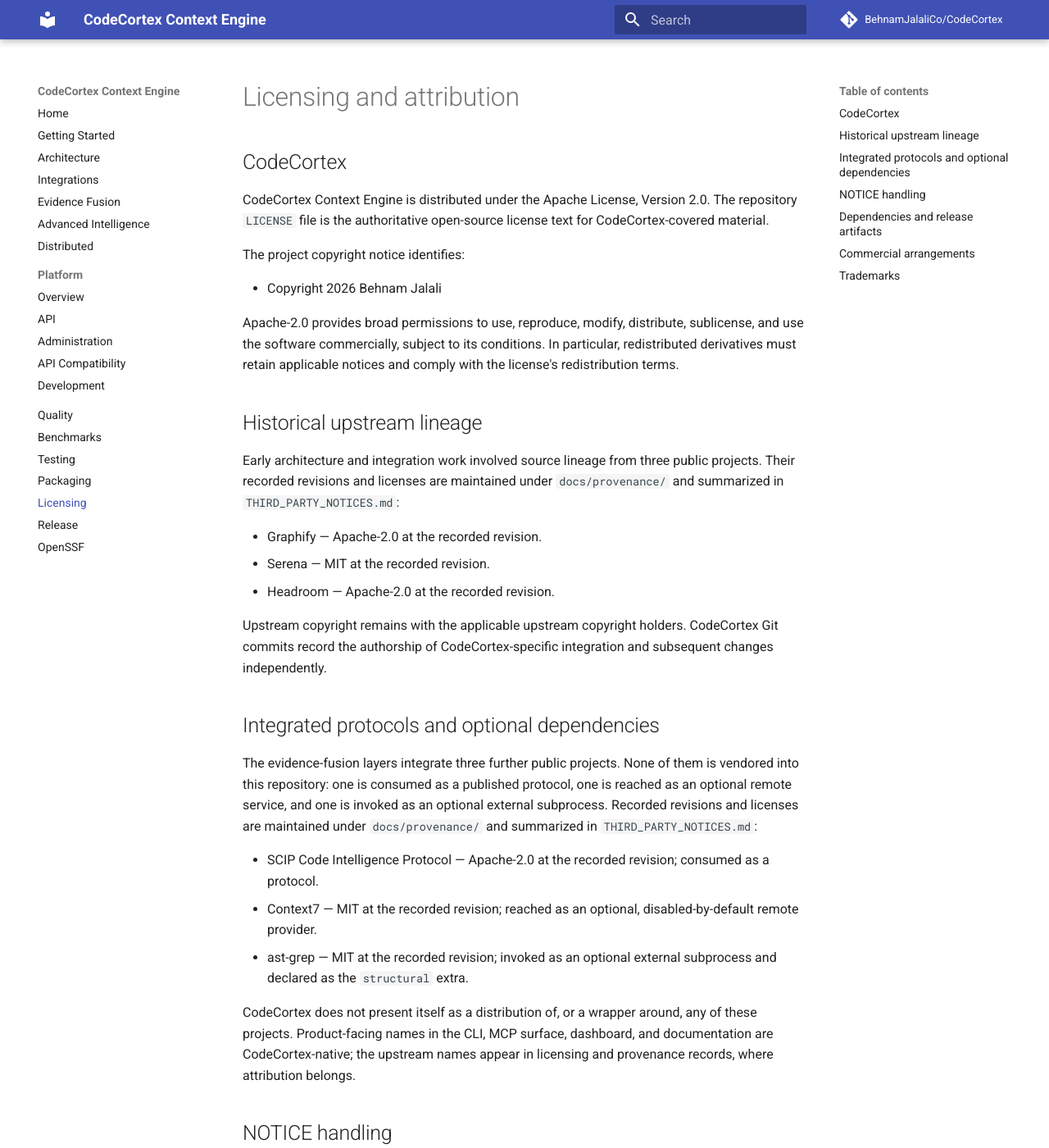
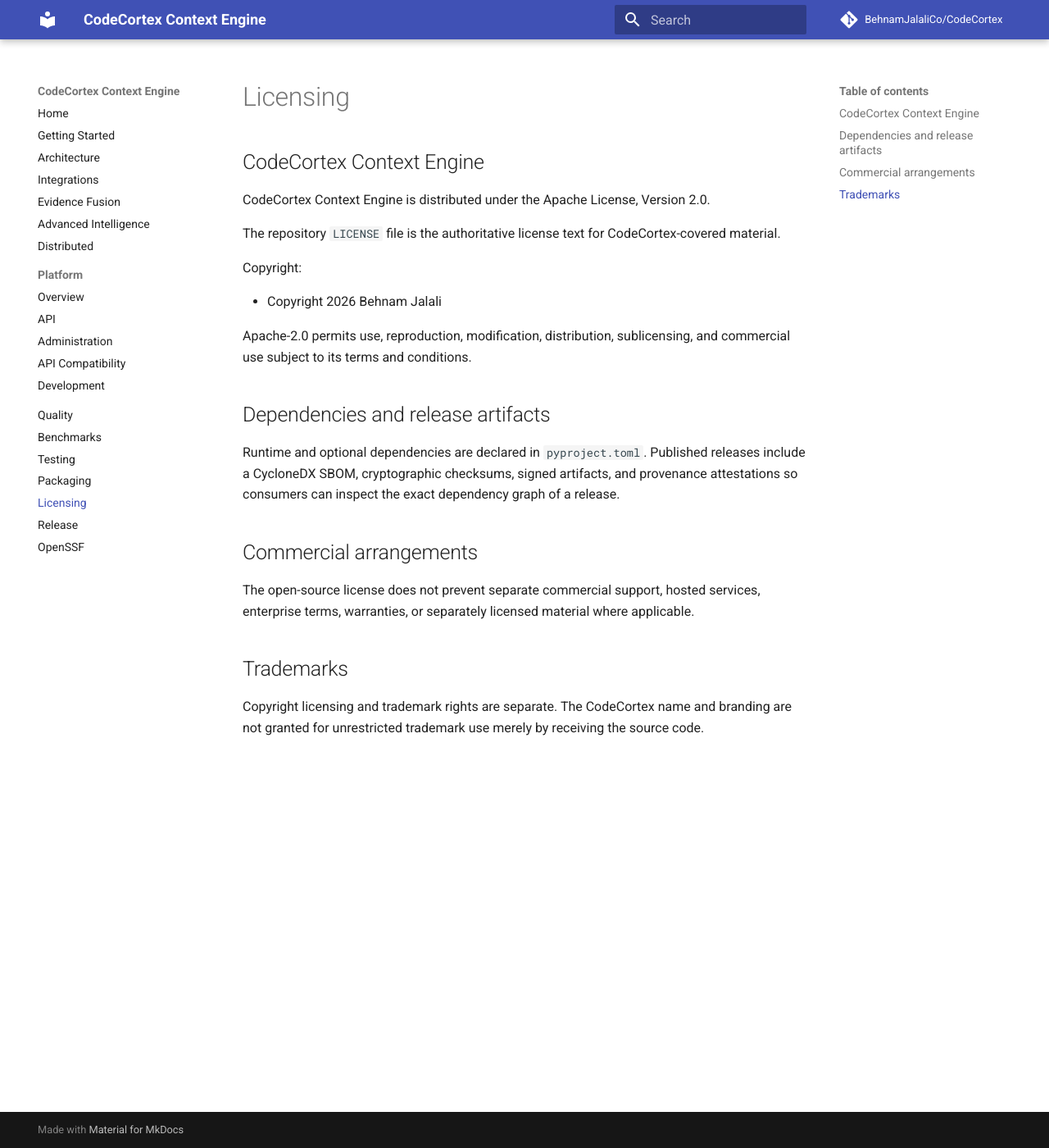
Before and after one commit to BehnamJalaliCo/CodeCortex, an MkDocs documentation site: the page built from docs/LICENSING.md, in a window 1280 px wide and 1400 px high. Shown: the whole window at 82% size. Built offline with MkDocs 1.6.1 and Material for MkDocs 9.7.7, drawn with Linux system fonts in a browser that asks for light colours; comment, search, counter and statistics services are not loaded; some of the changed text lies outside the part shown.

Commit message:
legal: simplify licensing to CodeCortex terms

```diff
--- a/docs/LICENSING.md
+++ b/docs/LICENSING.md
@@ -1,47 +1,25 @@
-# Licensing and attribution
+# Licensing
 
-## CodeCortex
+## CodeCortex Context Engine
 
-CodeCortex Context Engine is distributed under the Apache License, Version 2.0. The repository `LICENSE` file is the authoritative open-source license text for CodeCortex-covered material.
+CodeCortex Context Engine is distributed under the Apache License, Version 2.0.
 
-The project copyright notice identifies:
+The repository `LICENSE` file is the authoritative license text for CodeCortex-covered material.
+
+Copyright:
 
 - Copyright 2026 Behnam Jalali
 
-Apache-2.0 provides broad permissions to use, reproduce, modify, distribute, sublicense, and use the software commercially, subject to its conditions. In particular, redistributed derivatives must retain applicable notices and comply with the license's redistribution terms.
-
-## Historical upstream lineage
-
-Early architecture and integration work involved source lineage from three public projects. Their recorded revisions and licenses are maintained under `docs/provenance/` and summarized in `THIRD_PARTY_NOTICES.md`:
-
-- Graphify — Apache-2.0 at the recorded revision.
-- Serena — MIT at the recorded revision.
-- Headroom — Apache-2.0 at the recorded revision.
-
-Upstream copyright remains with the applicable upstream copyright holders. CodeCortex Git commits record the authorship of CodeCortex-specific integration and subsequent changes independently.
-
-## Integrated protocols and optional dependencies
-
-The evidence-fusion layers integrate three further public projects. None of them is vendored into this repository: one is consumed as a published protocol, one is reached as an optional remote service, and one is invoked as an optional external subprocess. Recorded revisions and licenses are maintained under `docs/provenance/` and summarized in `THIRD_PARTY_NOTICES.md`:
-
-- SCIP Code Intelligence Protocol — Apache-2.0 at the recorded revision; consumed as a protocol.
-- Context7 — MIT at the recorded revision; reached as an optional, disabled-by-default remote provider.
-- ast-grep — MIT at the recorded revision; invoked as an optional external subprocess and declared as the `structural` extra.
-
-CodeCortex does not present itself as a distribution of, or a wrapper around, any of these projects. Product-facing names in the CLI, MCP surface, dashboard, and documentation are CodeCortex-native; the upstream names appear in licensing and provenance records, where attribution belongs.
-
-## NOTICE handling
-
-The root `NOTICE` file includes CodeCortex's project notice and applicable upstream attribution. `THIRD_PARTY_NOTICES.md` preserves more detailed license and provenance context, including the Serena MIT text and upstream NOTICE information.
+Apache-2.0 permits use, reproduction, modification, distribution, sublicensing, and commercial use subject to its terms and conditions.
 
 ## Dependencies and release artifacts
 
-Python dependencies are declared in `pyproject.toml`. Every release pipeline run generates a CycloneDX SBOM and cryptographic checksums. Signed release artifacts and provenance attestations are intended to let downstream users identify exactly what was shipped and audit dependency licensing against the relevant versions.
+Runtime and optional dependencies are declared in `pyproject.toml`. Published releases include a CycloneDX SBOM, cryptographic checksums, signed artifacts, and provenance attestations so consumers can inspect the exact dependency graph of a release.
 
 ## Commercial arrangements
 
-Apache-2.0 does not prevent the copyright holder from offering separate commercial support, warranties, hosted services, enterprise terms, or separately licensed material for rights the provider is authorized to grant. Any separate commercial agreement is distinct from the rights already granted under Apache-2.0 for Apache-covered material.
+The open-source license does not prevent separate commercial support, hosted services, enterprise terms, warranties, or separately licensed material where applicable.
 
 ## Trademarks
 
-Open-source copyright licenses do not automatically grant broad trademark rights. Names and marks belonging to third parties remain the property of their respective owners. Attribution in CodeCortex documentation is descriptive and does not imply endorsement or affiliation.
+Copyright licensing and trademark rights are separate. The CodeCortex name and branding are not granted for unrestricted trademark use merely by receiving the source code.
```
